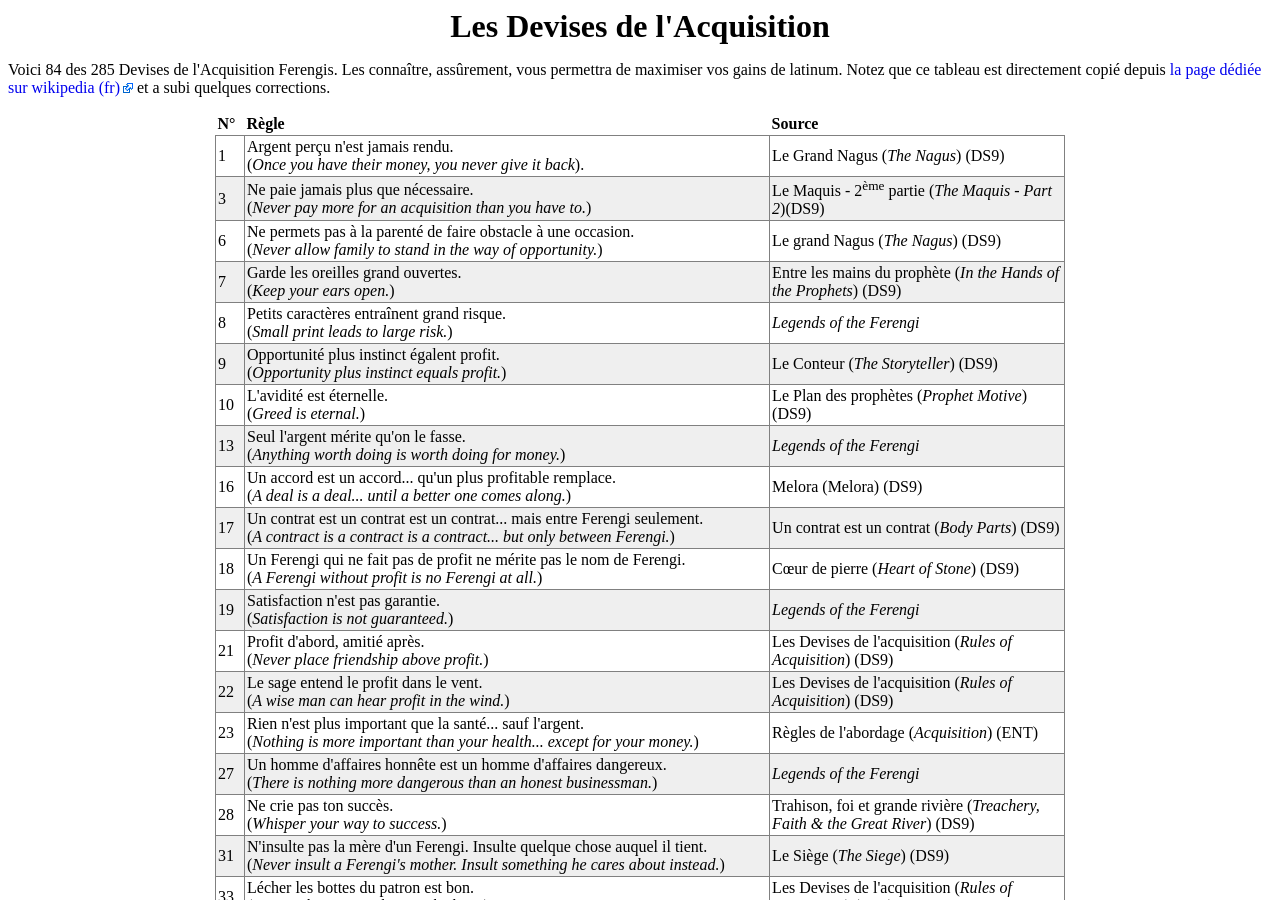
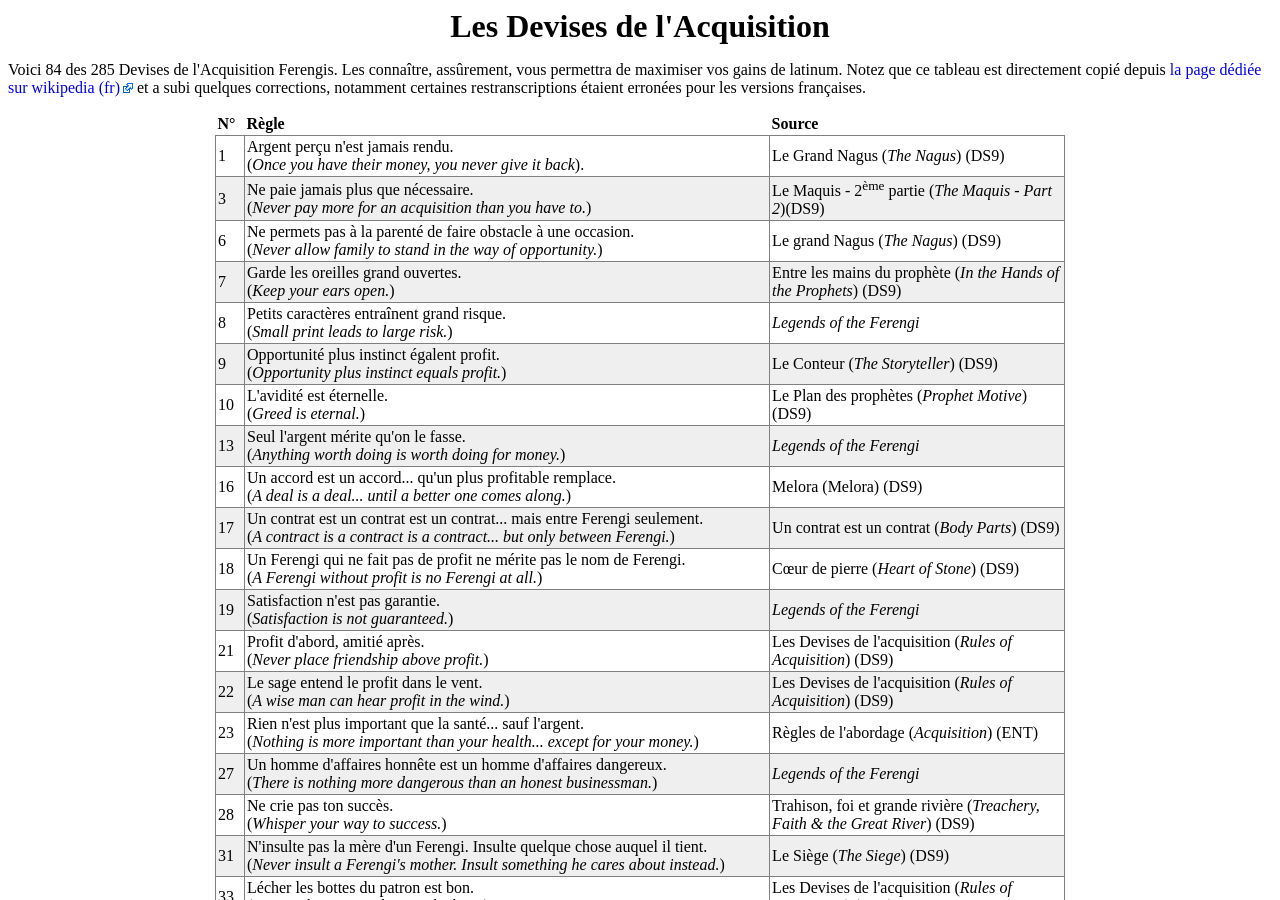
Before and after one commit to porneia/pub, a Jekyll site: the page built from bazaar/devises_de_l_acquisition.html, in a window 1280 px wide and 900 px high. Built offline with Jekyll 4.4.1, drawn with Linux system fonts in a browser that asks for light colours; Markdown is read by kramdown in place of the engine named in the settings.

Commit message:
Minor update

```diff
--- a/bazaar/devises_de_l_acquisition.html
+++ b/bazaar/devises_de_l_acquisition.html
@@ -8,7 +8,8 @@
 que ce tableau est directement copié
 depuis <a href="http://fr.wikipedia.org/wiki/R%C3%A8gles_d%27Acquisition_ferengies"
 class="external" hreflang="fr">la page dédiée sur wikipedia</a> et a
-subi quelques corrections.
+subi quelques corrections, notamment certaines restranscriptions
+étaient erronées pour les versions françaises.
 
 <p>
 <table style="width:850px;">
```
